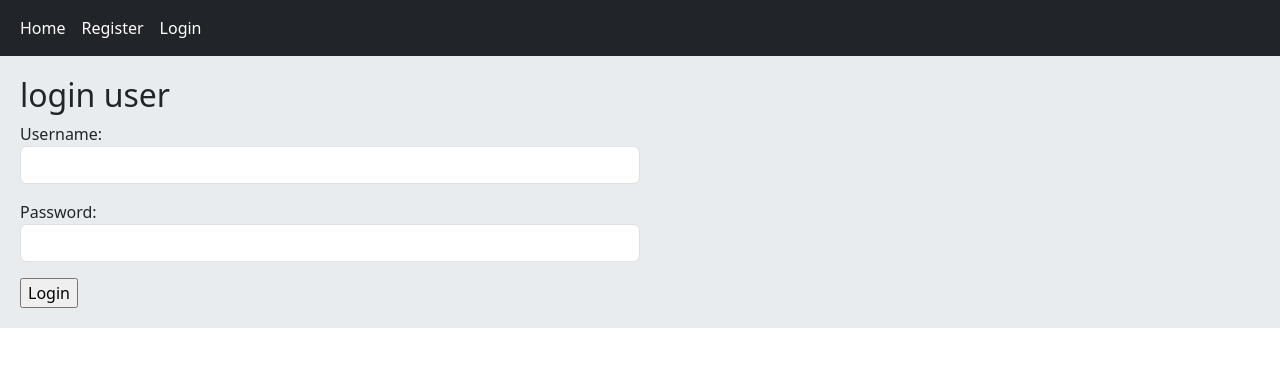
After one commit to aliyaghini/djProject01, a Django app: page /account/login/ in a window 1280 px wide. The commit adds this page. Shown: the top 367 px of the page. Run offline with Django 4.2, Linux system fonts and the light colour scheme.

Commit message:
Login form added

```diff
--- a/SocialMedia/account/forms.py
+++ b/SocialMedia/account/forms.py
@@ -1,7 +1,35 @@
 from django import forms
+from django.contrib.auth.models import User
+from django.core.exceptions import ValidationError
 
 
 class UserRegistrationForm(forms.Form):
     username = forms.CharField(widget=forms.TextInput(attrs={'class': 'form-control'}))
     email = forms.EmailField(widget=forms.EmailInput(attrs={'class': 'form-control'}))
+    password = forms.CharField(label="password", widget=forms.PasswordInput(attrs={'class': 'form-control'}))
+    password2 = forms.CharField(label="confirm password", widget=forms.PasswordInput(attrs={'class': 'form-control'}))
+
+    def clean_email(self):
+        email = self.cleaned_data['email']
+        user = User.objects.filter(email=email).exists()
+        if email:
+            raise ValidationError("this email already exists!")
+
+    def clean_username(self):
+        username = self.cleaned_data['username']
+        user = User.objects.filter(username=username).exists()
+        if username:
+            raise ValidationError("this username already exists!")
+
+    def clean(self):
+        cd = super().clean()
+        p1 = cd.get("password")
+        p2 = cd.get("password2")
+
+        if p1 and p2 and p1 != p2:
+            raise ValidationError("password must match")
+
+
+class UserLoginForm(forms.Form):
+    username = forms.CharField(widget=forms.TextInput(attrs={'class': 'form-control'}))
     password = forms.CharField(widget=forms.PasswordInput(attrs={'class': 'form-control'}))
--- /dev/null
+++ b/SocialMedia/account/templates/account/login.html
@@ -0,0 +1,10 @@
+{% extends "base.html" %}
+
+{% block content %}
+  <h2>login user</h2>
+  <form action="" method="post" class="col-md-6" novalidate>
+    {% csrf_token %}
+    {{ form.as_p }}
+    <input type="submit" value="Login" >
+  </form>
+{% endblock %}
--- a/SocialMedia/account/urls.py
+++ b/SocialMedia/account/urls.py
@@ -3,5 +3,7 @@ from . import views
 
 app_name = "account"
 urlpatterns = [
-    path('register/', views.RegisterView.as_view(), name='user_register')
+    path('register/', views.UserRegisterView.as_view(), name='user_register'),
+    path('login/', views.UserLoginView.as_view(), name='user_login'),
+    path('logout/', views.UserLogoutView.as_view(), name='user_logout')
 ]
--- a/SocialMedia/account/views.py
+++ b/SocialMedia/account/views.py
@@ -1,13 +1,19 @@
 from django.shortcuts import render, redirect
 from django.views import View
-from .forms import UserRegistrationForm
+from .forms import UserRegistrationForm, UserLoginForm
 from django.contrib.auth.models import User
 from django.contrib import messages
+from django.contrib.auth import authenticate, login, logout
 
 
-class RegisterView(View):
+class UserRegisterView(View):
     form_class = UserRegistrationForm
     template_name = 'account/register.html'
+
+    def dispatch(self, request, *args, **kwargs):
+        if request.user.is_authenticated:
+            return redirect("home:home")
+        return super().dispatch(request, *args, **kwargs)
 
     def get(self, request):
         form = self.form_class()
@@ -21,3 +27,36 @@ class RegisterView(View):
             messages.success(request, 'you registerd successfully', 'success')
             return redirect("home:home")
         return render(request, self.template_name, {"form": form})
+
+
+class UserLoginView(View):
+    form_class = UserLoginForm
+    template_name = 'account/login.html'
+
+    def dispatch(self, request, *args, **kwargs):
+        if request.user.is_authenticated:
+            return redirect("home:home")
+        return super().dispatch(request, *args, **kwargs)
+
+    def get(self, request):
+        form = self.form_class
+        return render(request, self.template_name, {'form': form})
+
+    def post(self, request):
+        form = self.form_class(request.POST)
+        if form.is_valid():
+            cd = form.cleaned_data
+            user = authenticate(request, username=cd["username"], password=cd["password"])
+            if user is not None:
+                login(request, user)
+                messages.success(request, "you logged in successfully", "success")
+                return redirect("home:home")
+            messages.error(request, "username or password is wrong", "warning")
+        return render(request, self.template_name, {'form': form})
+
+
+class UserLogoutView(View):
+    def get(self, request):
+        logout(request)
+        messages.success(request, "you logged out successfully", "success")
+        return redirect("home:home")
--- a/SocialMedia/templates/inc/navbar.html
+++ b/SocialMedia/templates/inc/navbar.html
@@ -1,7 +1,13 @@
-<nav class="navbar bg-dark" data-bs-theme="dark">
+<nav class="navbar navbar-expand-lg bg-dark" data-bs-theme="dark">
   <div class="container-fluid">
       <div class="navbar-nav">
-        <a class="nav-link active" href="{% url 'home:home' %}">Home</a>
+          <a class="nav-link active" href="{% url 'home:home' %}">Home</a>
+          {% if request.user.is_authenticated %}
+          <a class="nav-link active" href="{% url 'account:user_logout' %}">Logout</a>
+          {% else %}
+          <a class="nav-link active" href="{% url 'account:user_register' %}">Register</a>
+          <a class="nav-link active" href="{% url 'account:user_login' %}">Login</a>
+          {% endif %}
       </div>
   </div>
 </nav>
```
